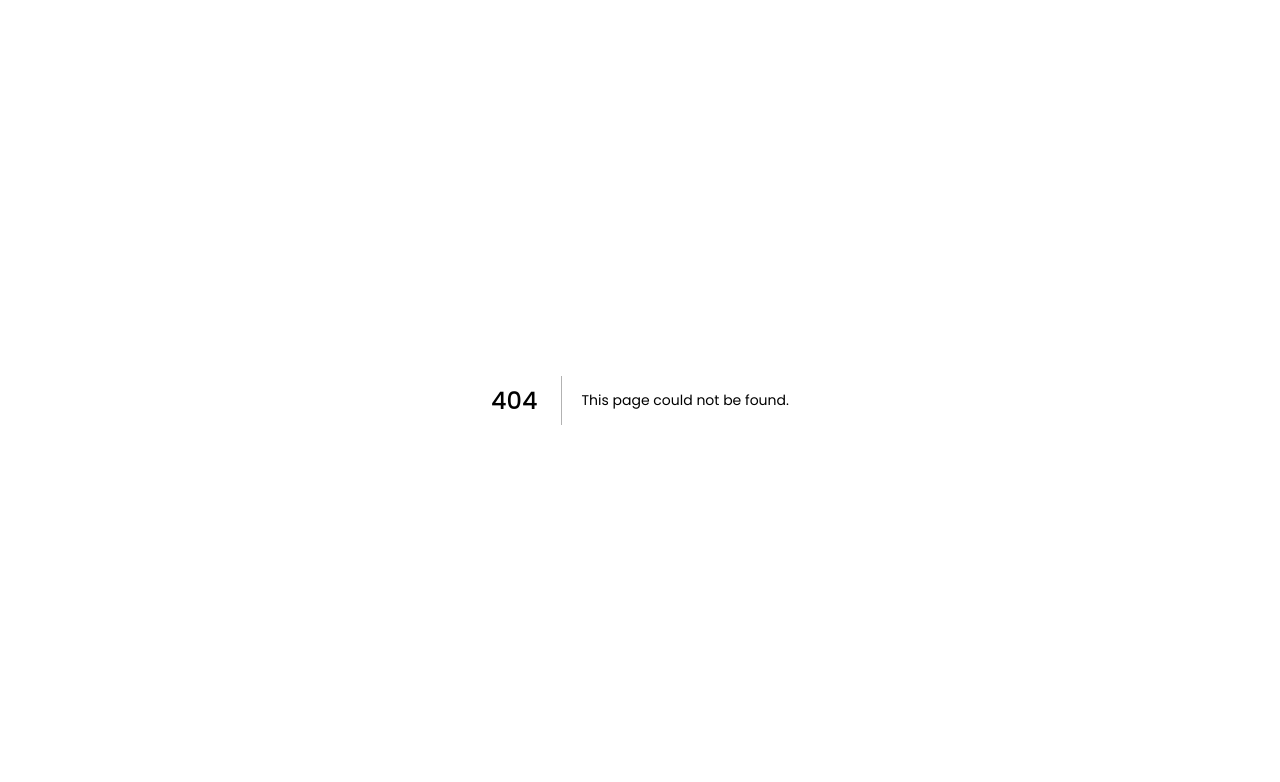
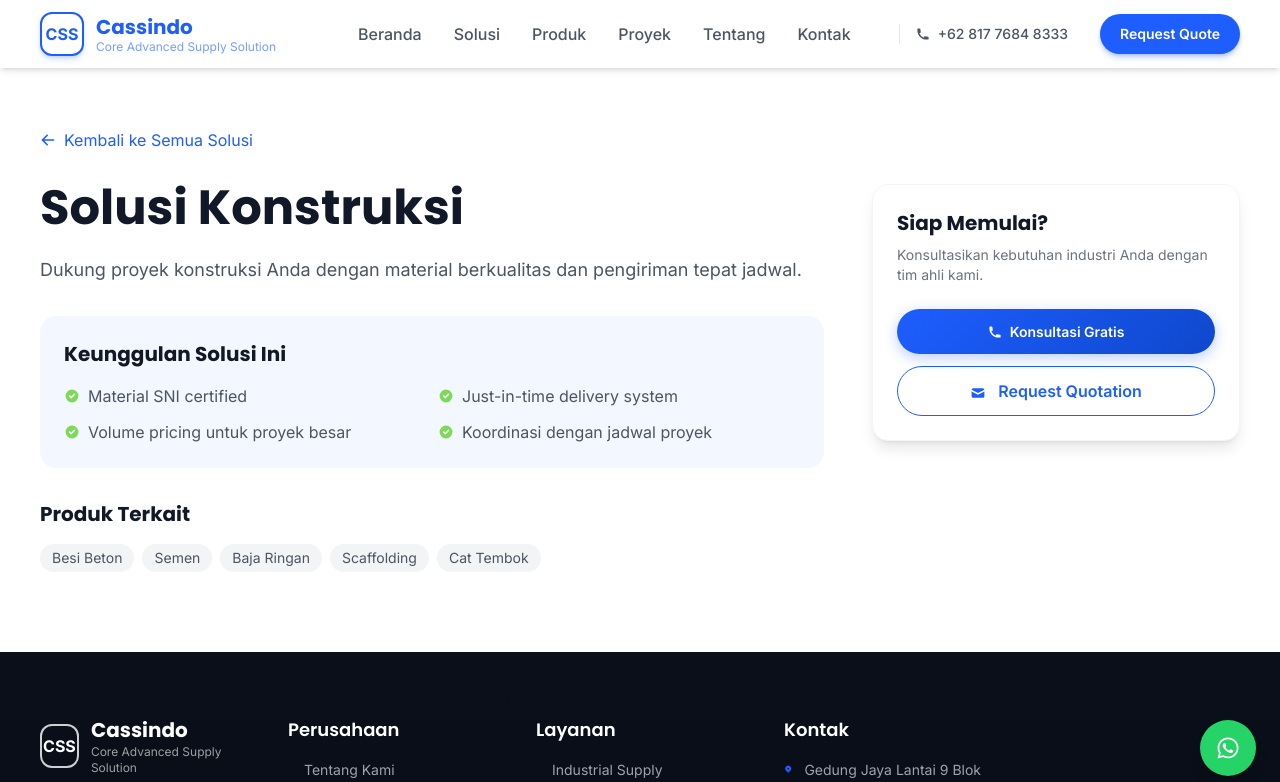
Before and after one commit to herlan-syihabudin/CASSINDO, a Next.js app: page /solutions/konstruksi in a window 1280 px wide. Before the commit this address had no page. Shown: the top 782 px of the page. Built offline with nearby package versions, Linux system fonts and the light colour scheme.

Commit message:
Add SolutionDetailPage component with solutions data

```diff
--- /dev/null
+++ b/src/app/solutions/[slug]/page.tsx
@@ -0,0 +1,115 @@
+import { notFound } from 'next/navigation'
+import Link from 'next/link'
+import { HiArrowLeft, HiPhone, HiMail, HiCheckCircle, HiArrowRight } from 'react-icons/hi'
+import Navbar from '@/components/Navbar'
+import Footer from '@/components/Footer'
+
+const solutionsData = {
+  manufaktur: {
+    title: 'Solusi Manufaktur',
+    description: 'Optimalkan produksi pabrik Anda dengan pengadaan sparepart dan material yang tepat waktu.',
+    benefits: [
+      'Fast moving sparepart selalu ready stock',
+      'Pengiriman dalam 1x24 jam untuk area Jawa',
+      'Harga kompetitif dari supplier langsung',
+      'Tim teknis siap konsultasi'
+    ],
+    products: ['Sparepart Mesin', 'Raw Material', 'Fastener & Tools', 'Safety Equipment'],
+  },
+  konstruksi: {
+    title: 'Solusi Konstruksi',
+    description: 'Dukung proyek konstruksi Anda dengan material berkualitas dan pengiriman tepat jadwal.',
+    benefits: [
+      'Material SNI certified',
+      'Just-in-time delivery system',
+      'Volume pricing untuk proyek besar',
+      'Koordinasi dengan jadwal proyek'
+    ],
+    products: ['Besi Beton', 'Semen', 'Baja Ringan', 'Scaffolding', 'Cat Tembok'],
+  },
+  tambang: {
+    title: 'Solusi Tambang & Energi',
+    description: 'Pasokan komponen heavy duty untuk operasional tambang dan energi.',
+    benefits: [
+      'Sparepart original untuk alat berat',
+      'Pengiriman cepat ke site tambang',
+      'Technical support 24/7',
+      'Warranty resmi'
+    ],
+    products: ['Pompa Industri', 'Gearbox', 'Hydraulic Components', 'Safety Equipment'],
+  },
+  pemerintah: {
+    title: 'Solusi Pemerintah',
+    description: 'Mitra terpercaya untuk pengadaan barang/jasa pemerintah dengan legalitas lengkap.',
+    benefits: [
+      'NIB & NPWP terdaftar',
+      'Pengalaman tender BUMN',
+      'Dokumen administrasi lengkap',
+      'Harga kompetitif'
+    ],
+    products: ['Office Supply', 'Furniture', 'IT Equipment', 'Logistik'],
+  },
+}
+
+export async function generateStaticParams() {
+  return Object.keys(solutionsData).map((slug) => ({ slug }))
+}
+
+export default function SolutionDetailPage({ params }: { params: { slug: string } }) {
+  const solution = solutionsData[params.slug as keyof typeof solutionsData]
+
+  if (!solution) notFound()
+
+  return (
+    <>
+      <Navbar />
+      <main className="pt-32 pb-20">
+        <div className="container-custom">
+          <Link href="/solutions" className="inline-flex items-center gap-2 text-primary hover:gap-3 transition mb-8">
+            <HiArrowLeft /> Kembali ke Semua Solusi
+          </Link>
+
+          <div className="grid lg:grid-cols-3 gap-12">
+            <div className="lg:col-span-2">
+              <h1 className="text-4xl md:text-5xl font-bold text-dark mb-6">{solution.title}</h1>
+              <p className="text-lg text-gray-600 mb-8">{solution.description}</p>
+
+              <div className="bg-primary/5 rounded-2xl p-6 mb-8">
+                <h2 className="text-xl font-bold text-dark mb-4">Keunggulan Solusi Ini</h2>
+                <div className="grid sm:grid-cols-2 gap-3">
+                  {solution.benefits.map((benefit) => (
+                    <div key={benefit} className="flex items-center gap-2">
+                      <HiCheckCircle className="text-accent" />
+                      <span className="text-gray-600">{benefit}</span>
+                    </div>
+                  ))}
+                </div>
+              </div>
+
+              <h2 className="text-xl font-bold text-dark mb-4">Produk Terkait</h2>
+              <div className="flex flex-wrap gap-2">
+                {solution.products.map((product) => (
+                  <span key={product} className="px-3 py-1 bg-gray-100 text-gray-600 rounded-full text-sm">
+                    {product}
+                  </span>
+                ))}
+              </div>
+            </div>
+
+            <div className="lg:col-span-1">
+              <div className="bg-white rounded-2xl p-6 sticky top-28 border border-gray-100 shadow-lg">
+                <h2 className="text-xl font-bold text-dark mb-2">Siap Memulai?</h2>
+                <p className="text-gray-500 text-sm mb-6">Konsultasikan kebutuhan industri Anda dengan tim ahli kami.</p>
+                <Link href="/contact" className="btn-primary w-full justify-center"><HiPhone /> Konsultasi Gratis</Link>
+                <Link href="/contact" className="block text-center border border-primary text-primary px-6 py-3 rounded-full hover:bg-primary hover:text-white transition mt-3 font-semibold">
+                  <HiMail className="inline mr-2" /> Request Quotation
+                </Link>
+              </div>
+            </div>
+          </div>
+        </div>
+      </main>
+      <Footer />
+    </>
+  )
+}
```
